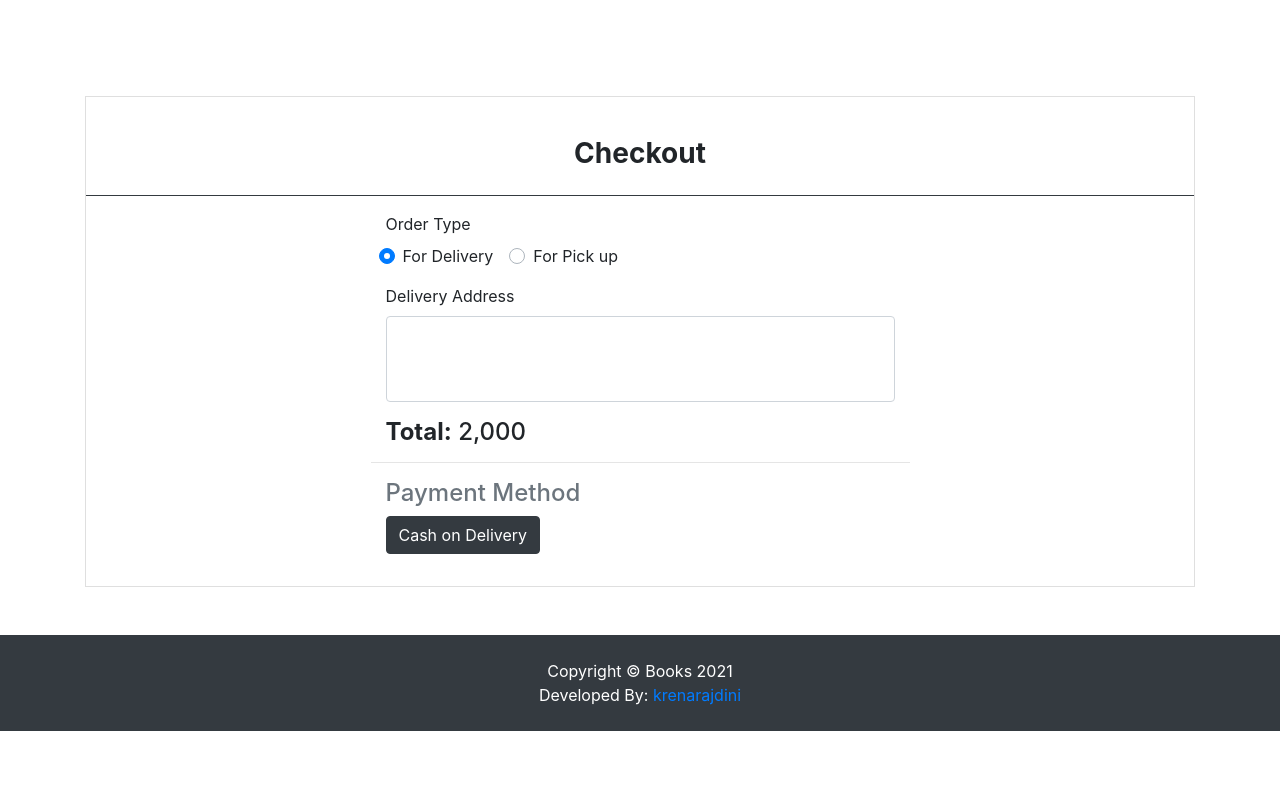
After one commit to krenarajdini/online_book_shop, a PHP site: page /book_shop/checkout.php in a window 1280 px wide. The commit adds this page. Run offline with PHP 8.4, Linux system fonts and the light colour scheme.

Commit message:
style done

```diff
--- /dev/null
+++ b/checkout.php
@@ -0,0 +1,61 @@
+<html lang="en" style="height: auto;">
+<head>
+    <meta charset="utf-8">
+    <meta name="viewport" content="width=device-width, initial-scale=1">
+  	<title>Online Book Shop</title>
+    <link rel="stylesheet" href="https://stackpath.bootstrapcdn.com/bootstrap/4.5.2/css/bootstrap.min.css">
+
+  </head><body style="height: auto;">
+<section class="py-5 mt-5 ">
+    <div class="container">
+        <div class="card rounded-0">
+            <div class="card-body"></div>
+            <h3 class="text-center"><b>Checkout</b></h3>
+            <hr class="border-dark">
+            <form action="" id="place_order">
+                <input type="hidden" name="amount" value="1999.99">
+                <input type="hidden" name="payment_method" value="cod">
+                <input type="hidden" name="paid" value="0">
+                <div class="row row-col-1 justify-content-center">
+                    <div class="col-6">
+                    <div class="form-group col mb-0">
+                    <label for="" class="control-label">Order Type</label>
+                    </div>
+                    <div class="form-group d-flex pl-2">
+                        <div class="custom-control custom-radio">
+                          <input class="custom-control-input custom-control-input-primary" type="radio" id="customRadio4" name="order_type" value="2" checked="">
+                          <label for="customRadio4" class="custom-control-label">For Delivery</label>
+                        </div>
+                        <div class="custom-control custom-radio ml-3">
+                          <input class="custom-control-input custom-control-input-primary custom-control-input-outline" type="radio" id="customRadio5" name="order_type" value="1">
+                          <label for="customRadio5" class="custom-control-label">For Pick up</label>
+                        </div>
+                      </div>
+                        <div class="form-group col address-holder" style="">
+                            <label for="" class="control-label">Delivery Address</label>
+                            <textarea id="" cols="30" rows="3" name="delivery_address" class="form-control" style="resize:none"></textarea>
+                        </div>
+                        <div class="col">
+                            <span><h4><b>Total:</b> 2,000</h4></span>
+                        </div>
+                        <hr>
+                        <div class="col my-3">
+                        <h4 class="text-muted">Payment Method</h4>
+                            <div class="d-flex w-100 justify-content-between">
+                                <button class="btn btn-flat btn-dark">Cash on Delivery</button>
+                            </div>
+                        </div>
+                    </div>
+                </div>
+            </form>
+        </div>
+    </div>
+</section>
+<!-- Footer-->
+<footer class="py-4 bg-dark">
+            <div class="container">
+              <p class="m-0 text-center text-white">Copyright © Books 2021</p>
+              <p class="m-0 text-center text-white">Developed By: <a href="#">krenarajdini</a></p>
+          </div>
+        </footer>
+</body></html>
--- a/product-cart.php
+++ b/product-cart.php
@@ -75,7 +75,7 @@
             </div>
         </div>
         <div class="d-flex w-100 justify-content-end">
-            <a href="./?p=checkout" class="btn btn-sm btn-flat btn-dark">Checkout</a>
+            <a href="checkout.php" class="btn btn-sm btn-flat btn-dark">Checkout</a>
         </div>
     </div>
 </section>
```
Also changed, not shown: home.php (+0 -7 lines).
